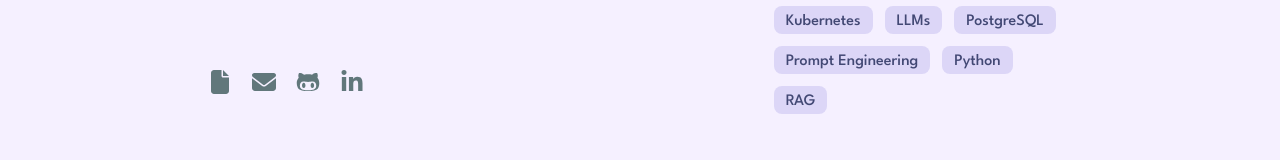
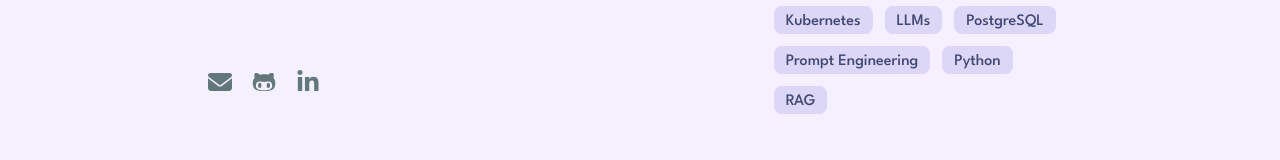
Before and after one commit to keithchewzk/heyitskeith, a React (Create React App) app: page / in a window 1280 px wide. Shown: the part 626-786 px from the top of the page. Built offline with nearby package versions, Linux system fonts and the light colour scheme.

Commit message:
remove resume icon while doing up second draft

```diff
--- a/src/components/Socials/Socials.tsx
+++ b/src/components/Socials/Socials.tsx
@@ -22,11 +22,11 @@ function Socials() {
   };
 
   const icons = [
-    {
-      Component: ResumeIcon,
-      key: "resume",
-      onClickHandler: handleDownloadResume,
-    },
+    // {
+    //     Component: ResumeIcon,
+    //     key: "resume",
+    //   onClickHandler: handleDownloadResume,
+    // },
     {
       Component: EmailIcon,
       key: "email",
```
